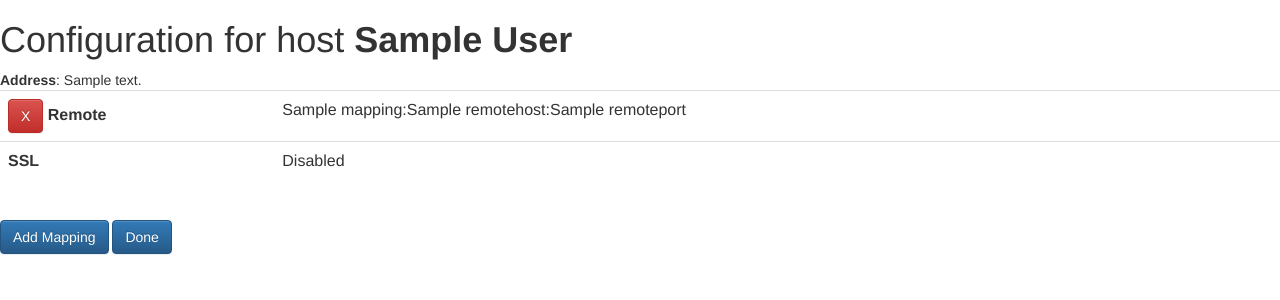
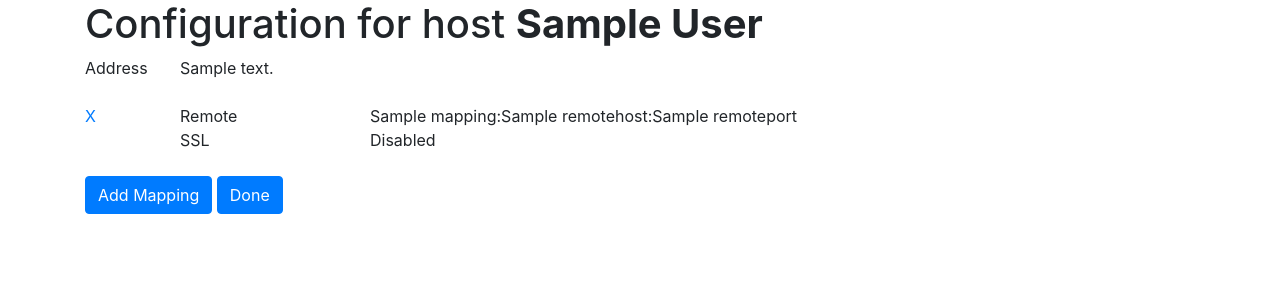
Before and after one commit to uovobw/nginx-proxy-config, a Flask app: template templates/host.html in a window 1280 px wide. Shown: the top 300 px of the page. Run offline with Flask 2, Linux system fonts and the light colour scheme; the template is opened without the code that fills it: most values are stand-ins (such as "Sample title", 1, 10 or a date in 2020); parts of the project's set-up code (start-up, migrations or seed data) failed here and were passed over; some libraries are stand-ins or nearby versions.

Commit message:
More templates rewrite

```diff
--- a/static/iface.js
+++ b/static/iface.js
@@ -14,6 +14,6 @@
 
 $(".remover").click(
     function () {
-        $(this).closest("table").remove();
+        $(this).closest("div").closest("div").remove();
     }
 );
--- a/templates/header.html
+++ b/templates/header.html
@@ -1,3 +1,20 @@
-<title>
-Nginx Proxy Configurator
-</title>
+  <head>
+    <meta charset="utf-8">
+    <meta http-equiv="X-UA-Compatible" content="IE=edge">
+    <meta name="viewport" content="width=device-width, initial-scale=1">
+    <title>Proxy Configurator</title>
+
+    <!-- Bootstrap -->
+    <link href="/static/css/bootstrap.min.css" rel="stylesheet">
+
+    <!-- HTML5 Shim and Respond.js IE8 support of HTML5 elements and media queries -->
+    <!-- WARNING: Respond.js doesn't work if you view the page via file:// -->
+    <!--[if lt IE 9]>
+      <script src="https://oss.maxcdn.com/html5shiv/3.7.2/html5shiv.min.js"></script>
+      <script src="https://oss.maxcdn.com/respond/1.4.2/respond.min.js"></script>
+    <![endif]-->
+    <!-- jQuery (necessary for Bootstrap's JavaScript plugins) -->
+    <script src="/static/js/jquery.min.js"></script>
+    <!-- Include all compiled plugins (below), or include individual files as needed -->
+    <script src="/static/js/bootstrap.min.js"></script>
+  </head>
--- a/templates/host.html
+++ b/templates/host.html
@@ -1,43 +1,79 @@
-<html>
+<!DOCTYPE html>
+<html lang="en">
+
 {% include "header.html" %}
-<h1>
-Configuration for host <b>{{host.displayname}}</b>
-</h1>
-<b>Address</b>: {{host.displayaddress}}
-{% for mapping in mappings %}
-<table class="table">
-    <tr>
-        <td>
-        <a class="remover btn btn-danger" href="/remove/{{host.displayname}}/{{mapping.servername}}:{{mapping.remotehost}}:{{mapping.remoteport}}">X</a>
-        <b>Remote</b>
-        </td>
-        <td>
-            {{mapping.servername}}:{{mapping.remotehost}}:{{mapping.remoteport}}<br>
-        </td>
-    </tr>
+
+<body>
+<div class="container">
+    <h1>
+    Configuration for host <b>{{host.displayname}}</b>
+    </h1>
+
+    <div class="row">
+        <div class="col-md-1">
+        <span class="label label-primary">Address</span>
+        </div>
+        <div class="col-md-11">
+        {{host.displayaddress}}
+        </div>
+    </div>
+    <br>
+    {% for mapping in mappings %}
+    <div class="row">
+        <div class="col-md-1">
+            <a class="remover label label-danger" href="/remove/{{host.displayname}}/{{mapping.servername}}:{{mapping.remotehost}}:{{mapping.remoteport}}">X</a>
+        </div>
+        <div class="col-md-2">
+            <span class="label label-default">Remote</span>
+        </div>
+        <div class="col-md-9">
+            {{mapping.servername}}:{{mapping.remotehost}}:{{mapping.remoteport}}
+        </div>
+    </div>
 {% if mapping.serverssl %}
-    <tr>
-        <td><b>SSL</b></td>
-        <td>Enabled</td>
-    </tr>
-    <tr>
-        <td><b>SSLCertificate</b></td>
-        <td>{{ mapping.servercertificate }}</td>
-    </tr>
-    <tr>
-        <td><b>SSLKey</b></td>
-        <td>{{ mapping.serverkey }}<td>
-    </tr>
+    <div class="row">
+        <div class="col-md-1"></div>
+        <div class="col-md-2">
+        <span class="label label-default">SSL</span>
+        </div>
+        <div class="col-md-9">
+        Enabled
+        </div>
+    </div>
+    <div class="row">
+        <div class="col-md-1"></div>
+        <div class="col-md-2">
+        <span class="label label-default">SSLCertificate</span>
+        </div>
+        <div class="col-md-9">
+        {{ mapping.servercertificate }}
+        </div>
+    </div>
+    <div class="row">
+        <div class="col-md-1"></div>
+        <div class="col-md-2">
+        <span class="label label-default">SSLKey</span>
+        </div>
+        <div class="col-md-9">
+        {{ mapping.serverkey }}
+        </div>
+    </div>
 {% else %}
-    <tr>
-        <td><b>SSL</b></td>
-        <td>Disabled</td>
-    </tr>
+    <div class="row">
+        <div class="col-md-1"></div>
+        <div class="col-md-2">
+        <span class="label label-default">SSL</span>
+        </div>
+        <div class="col-md-9">
+        Disabled
+        </div>
+    </div>
 {% endif %}
-</table>
+    <br>
 {% endfor %}
-<br>
 <a href="/edit/{{host.displayname}}" class="btn btn-primary">Add Mapping</a>
 <a href="/hosts" class="btn btn-primary">Done</a>
-{% include "statics.html" %}
+
+</div>
+  </body>
 </html>
```
Also changed, not shown: templates/edit.html (+11 -1 lines), templates/index.html (+1 -16 lines), templates/login.html (deleted, +0 -39 lines), templates/saved.html (+1 -14 lines).
